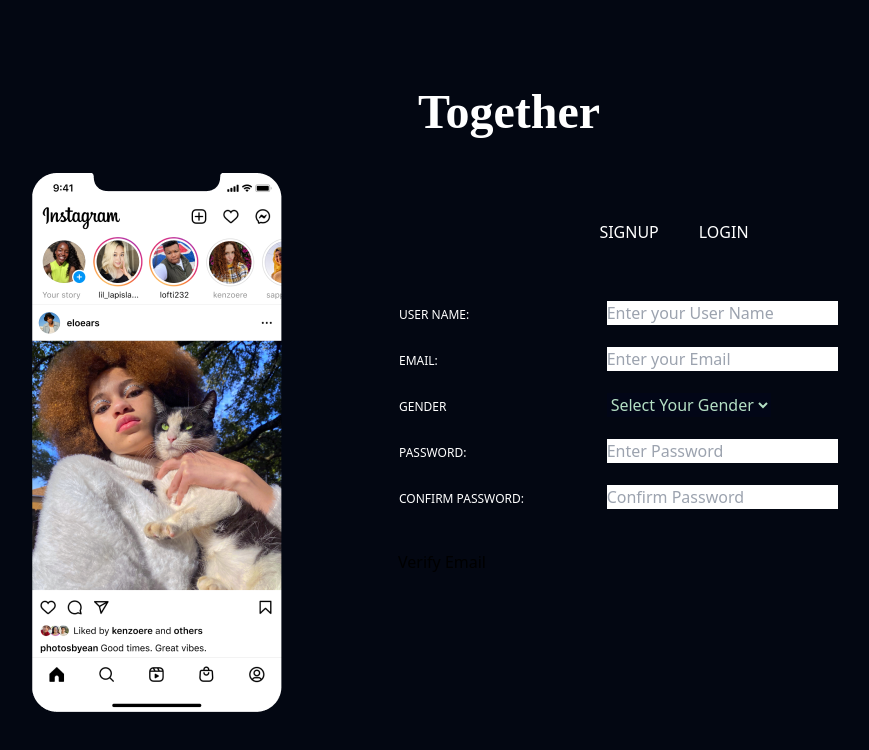
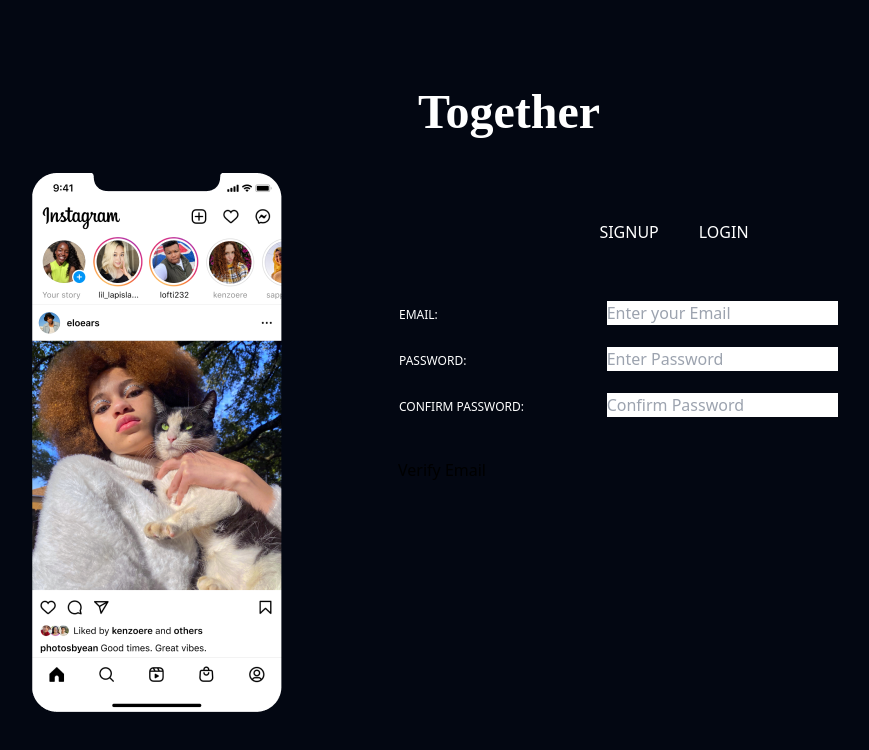
Before and after one commit to krishna4040/Together, a React (Vite) app: page / in a window 1280 px wide. Shown: the top 750 px of the page, without its empty margins (131-1000 px from the left). Built offline with nearby package versions, Linux system fonts and the light colour scheme; what @sira-ui/tailwind would draw is missing.

Commit message:
completed password validation seprated concern for profile creation

```diff
--- /dev/null
+++ b/src/components/core/Auth/ProfileForm.jsx
@@ -0,0 +1,11 @@
+import React from 'react'
+
+const ProfileForm = () => {
+    return (
+        <div>
+
+        </div>
+    )
+}
+
+export default ProfileForm
--- a/src/components/core/Auth/SignupForm.jsx
+++ b/src/components/core/Auth/SignupForm.jsx
@@ -9,7 +9,7 @@ const SignupForm = ({ setTab }) => {
 
     const form = useForm();
     const { register, handleSubmit, formState, reset } = form;
-    const { isSubmitSuccessful } = formState;
+    const { isSubmitSuccessful, errors } = formState;
     const dispacth = useDispatch();
 
     useEffect(() => {
@@ -38,27 +38,23 @@ const SignupForm = ({ setTab }) => {
             <table className='border-separate table-fixed border-spacing-5'>
                 <tbody>
                     <tr>
-                        <td><label htmlFor="userName" className='text-xs text-white uppercase w-fit'>User Name:</label></td>
-                        <td><input type="text" {...register('userName', { required: true })} className='text-white input success lg' placeholder='Enter your User Name' autoComplete='off' /></td>
-                    </tr>
-                    <tr>
                         <td><label htmlFor="email" className='text-xs text-white uppercase w-fit'>Email:</label></td>
                         <td><input type="email" {...register('email', { required: true })} className='text-white input success lg' placeholder='Enter your Email' autoComplete='off' /></td>
                     </tr>
                     <tr>
-                        <td><label htmlFor="gender" className='text-xs text-white uppercase w-fit'>Gender</label></td>
-                        {/* <td><input type="text" {...register('gender', { required: true })} className='text-white input success lg' placeholder='Select Your Gender' autoComplete='off' /></td> */}
-                        <td>
-                            <select {...register("gender")} className='text-[rgba(180,223,196)] input success lg bg-slate-950'>
-                                <option value="DEFAULT">Select Your Gender</option>
-                                <option value="Male">Male</option>
-                                <option value="Female">Female</option>
-                            </select>
+                        <td><label htmlFor="password" className='text-xs text-white uppercase w-fit'>Password:</label></td>
+                        <td><input type="password" {...register('password', {
+                            minLength: {
+                                value: 8,
+                                message: 'Password should be at least 8 characters long',
+                            },
+                            pattern: {
+                                value: /^(?=.*?[A-Z])(?=.*?[a-z])(?=.*?[0-9])(?=.*?[^\w\s]).{8,}$/,
+                                message: 'Password should contain at least one uppercase, lowercase, number, and special character',
+                            },
+                        })} className='text-white input success lg' placeholder='Enter Password' autoComplete='off' />
+                            {errors.password && <p className='text-red-400'>{errors.password.message}</p>}
                         </td>
-                    </tr>
-                    <tr>
-                        <td><label htmlFor="password" className='text-xs text-white uppercase w-fit'>Password:</label></td>
-                        <td><input type="password" {...register('password', { required: true })} className='text-white input success lg' placeholder='Enter Password' autoComplete='off' /></td>
                     </tr>
                     <tr>
                         <td><label htmlFor="confirmPassword" className='text-xs text-white uppercase w-fit'>Confirm Password:</label></td>
```
